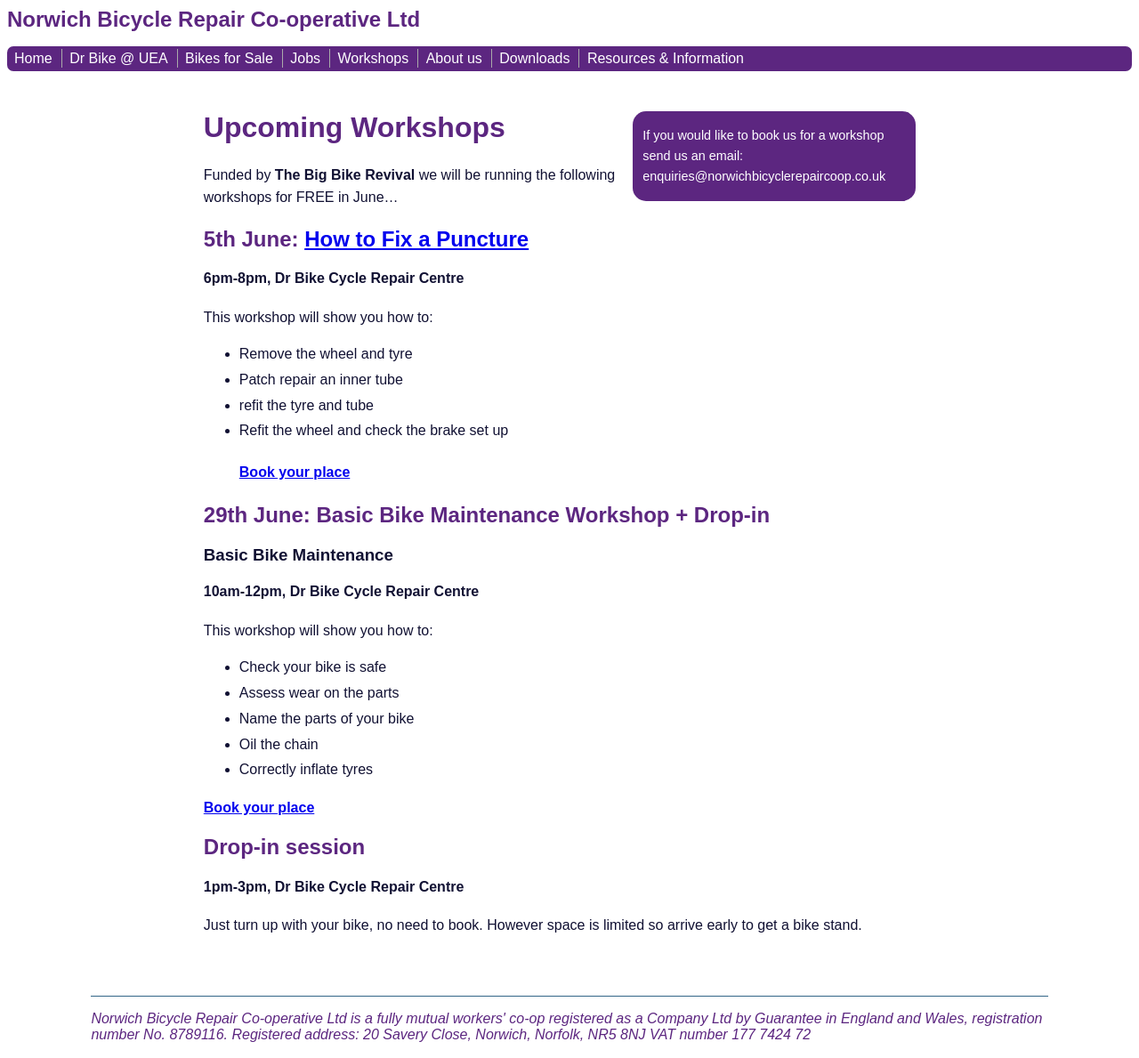
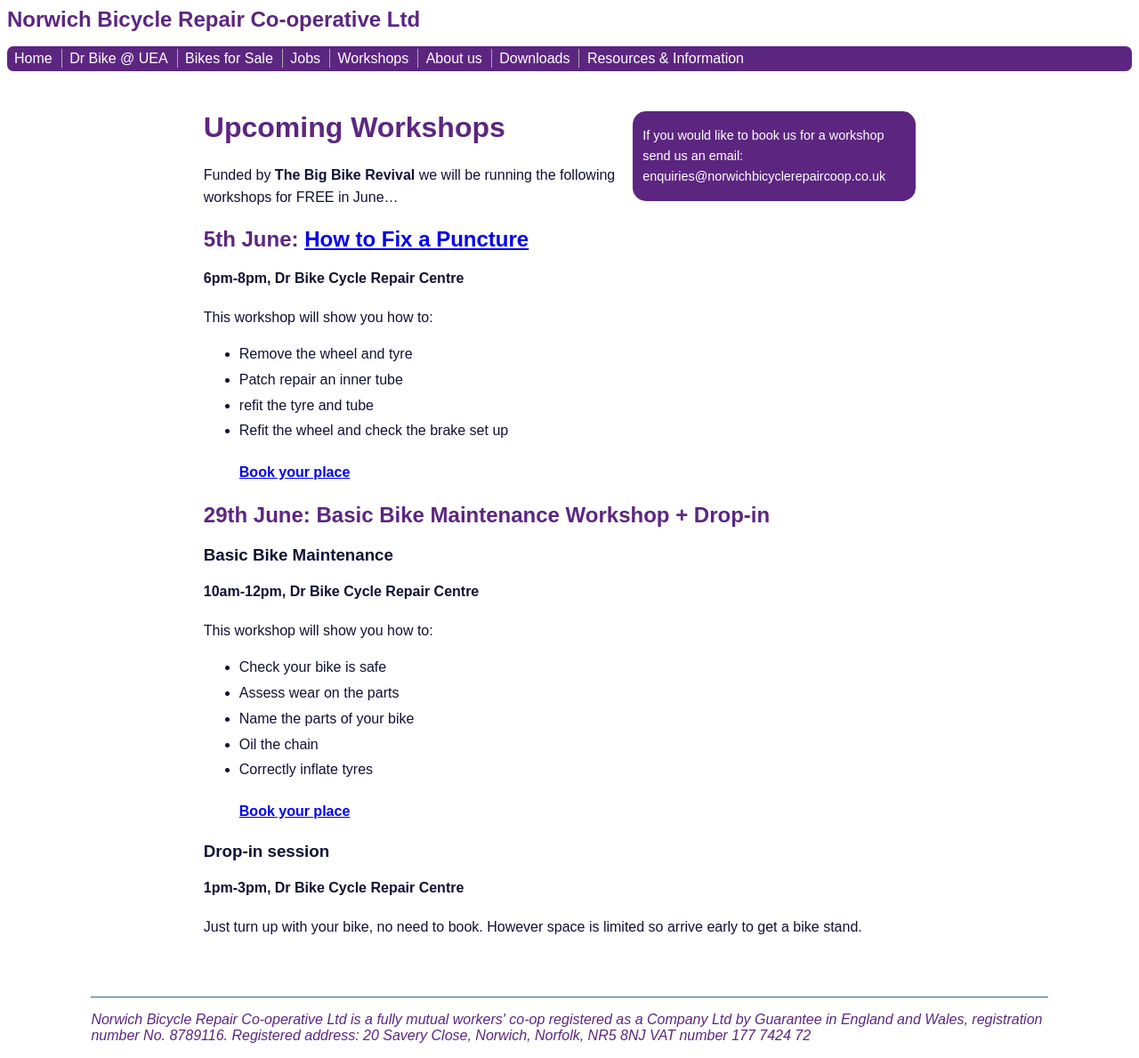
Before and after one commit to norwichbicyclerepaircooperative/norwichbicyclerepaircooperative.github.io, a Jekyll site: the page built from workshops/index.md, in a window 1280 px wide. Shown: the whole page at 89% size. Built offline with Jekyll 4.4.1, drawn with Linux system fonts in a browser that asks for light colours.

```diff
--- a/workshops/index.md
+++ b/workshops/index.md
@@ -35,9 +35,8 @@ This workshop will show you how to:
 * Name the parts of your bike
 * Oil the chain
 * Correctly inflate tyres
-
 #### [Book your place](https://www.eventbrite.com/e/basic-bike-maintenance-workshop-drop-in-tickets-62350093809)
 
-## Drop-in session
+### Drop-in session
 #### 1pm-3pm, Dr Bike Cycle Repair Centre
 Just turn up with your bike, no need to book. However space is limited so arrive early to get a bike stand.
```
